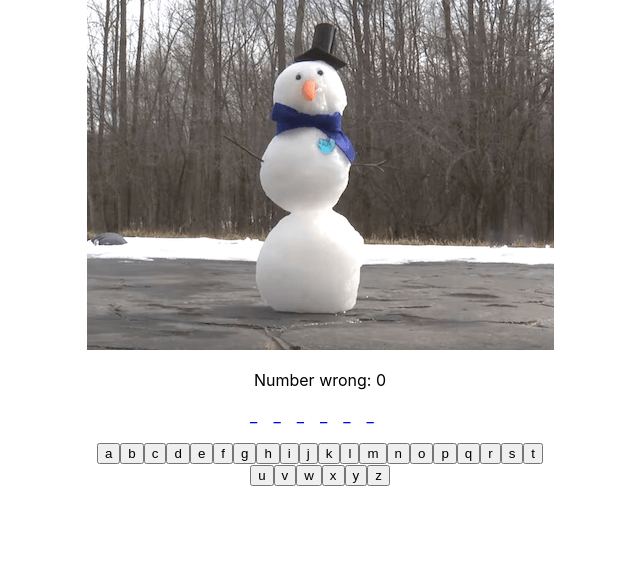
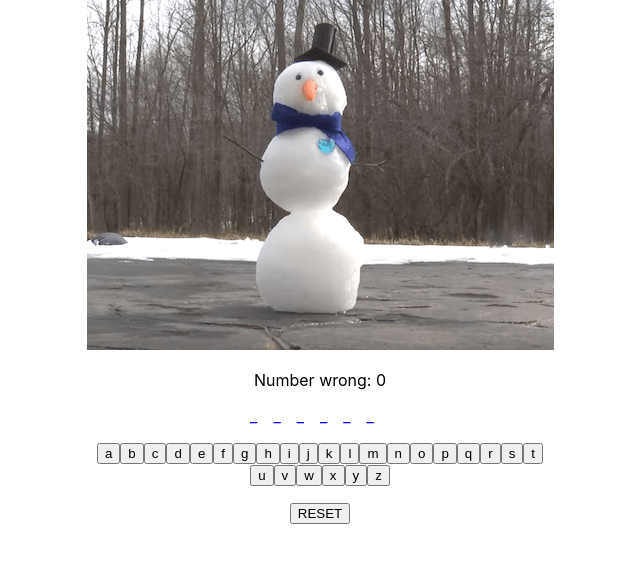
Before and after one commit to nickmonteleone/react-snowman, a React (Create React App) app: page / in a window 1280 px wide. Shown: the top 562 px of the page, without its empty margins (320-960 px from the left). Built offline with nearby package versions, Linux system fonts and the light colour scheme; the HTML template or start-up script is replaced by a standard one.

Commit message:
Added code to reset the game and also tests to test the reset functionality.

```diff
--- a/src/Snowman.js
+++ b/src/Snowman.js
@@ -84,6 +84,14 @@ function Snowman({
     ));
   }
 
+  /**resetGame: set state for the word and the number of guesses */
+  function resetGame () {
+    setAnswer(randomWord(words));
+    setNWrong(0);
+    setGuessedLetters(() => new Set());
+  }
+
+
   return (
       <div className="Snowman">
         <img src={(images)[nWrong]} alt={nWrong} />
@@ -95,6 +103,7 @@ function Snowman({
             : `You lose, correct word is ${answer}`
           }
         </p>
+        <button className="Snowman-reset" onClick={resetGame}> RESET</button>
       </div>
   );
 }
```
Also changed, not shown: 1 other file (tests, documents, lock files or other folders).
